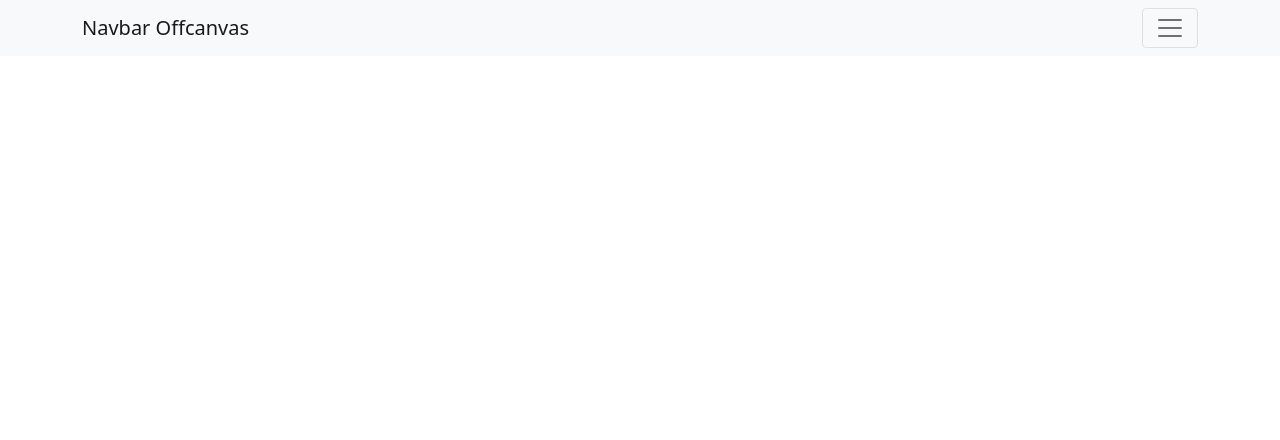
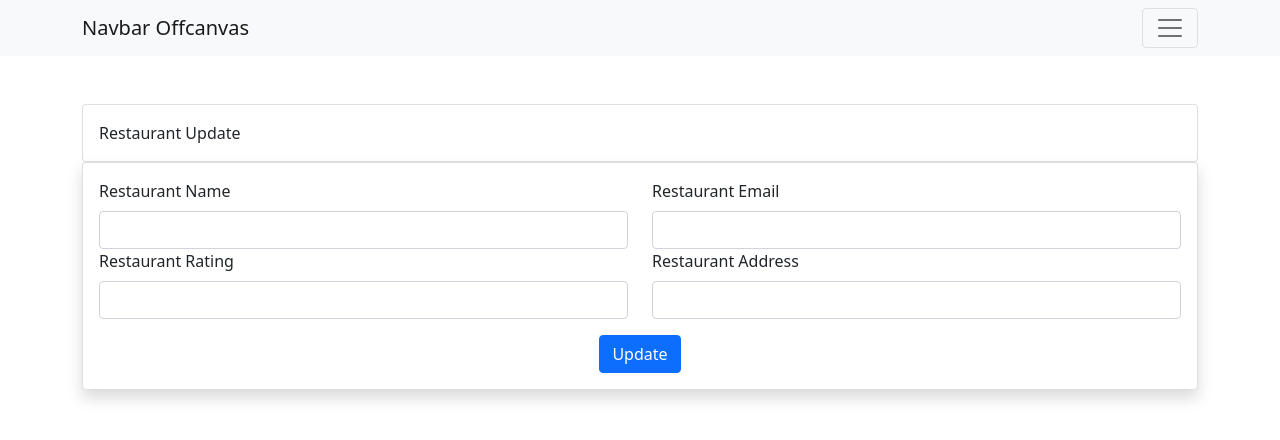
Before and after one commit to shivprajapat/restaurant-app, a React (Create React App) app in the folder react/: page /update/1 in a window 1280 px wide. Before the commit this address had no page. Shown: the top 440 px of the page. Built offline with nearby package versions, Linux system fonts and the light colour scheme; no server answers.

Commit message:
Put API Edit functionally Added

```diff
--- a/react/package.json
+++ b/react/package.json
@@ -10,7 +10,7 @@
     "react": "^17.0.2",
     "react-bootstrap": "^2.0.4",
     "react-dom": "^17.0.2",
-    "react-router-dom": "^6.2.1",
+    "react-router-dom": "^5.1.2",
     "react-scripts": "5.0.0",
     "web-vitals": "^2.1.2"
   },
--- a/react/src/App.js
+++ b/react/src/App.js
@@ -1,5 +1,6 @@
 import React from "react";
-import { BrowserRouter, Routes, Route } from "react-router-dom";
+import { BrowserRouter as Router, Switch, Route } from "react-router-dom";
+
 import Home from "./components/Home";
 import Header from "./components/Header";
 import RestauranstList from "./components/RestauranstList";
@@ -10,17 +11,30 @@ import RestaurantUpdate from "./components/RestaurantUpdate";
 
 const App = () => {
   return (
-    <BrowserRouter>
+    <Router>
       <Header />
-      <Routes>
-        <Route path="/" element={<Home />} />
-        <Route path="/list" element={<RestauranstList />} />
-        <Route path="/create" element={<RestaurantCreate />} />
-        <Route path="/search" element={<RestaurantSearch />} />
-        <Route path="/details" element={<RestaurantDetail />} />
-        <Route path="/update" element={<RestaurantUpdate />} />
-      </Routes>
-    </BrowserRouter>
+      <Switch>
+        <Route exact path="/">
+          <Home />
+        </Route>
+        <Route path="/list">
+          <RestauranstList />
+        </Route>
+        <Route path="/create">
+          <RestaurantCreate />
+        </Route>
+        <Route path="/search">
+          <RestaurantSearch />
+        </Route>
+        <Route path="/details">
+          <RestaurantDetail />
+        </Route>
+        <Route
+          path="/update/:id"
+          render={(props) => <RestaurantUpdate {...props} />}
+        ></Route>
+      </Switch>
+    </Router>
   );
 };
 
--- a/react/src/components/Header.jsx
+++ b/react/src/components/Header.jsx
@@ -6,7 +6,9 @@ const Header = () => {
   return (
     <Navbar bg="light" expand={false}>
       <Container>
-        <Navbar.Brand href="#">Navbar Offcanvas</Navbar.Brand>
+        <Navbar.Brand as={Link} to="/">
+          Navbar Offcanvas
+        </Navbar.Brand>
         <Navbar.Toggle aria-controls="offcanvasNavbar" />
         <Navbar.Offcanvas
           id="offcanvasNavbar"
--- a/react/src/components/RestauranstList.jsx
+++ b/react/src/components/RestauranstList.jsx
@@ -1,6 +1,7 @@
 import React, { Component } from "react";
-import { Spinner, Table, Container, Col } from "react-bootstrap";
-
+import { Spinner, Table, Container, Col, Button } from "react-bootstrap";
+import { Link } from "react-router-dom";
+import { FaEdit } from "react-icons/fa";
 export default class RestauranstList extends Component {
   constructor() {
     super();
@@ -12,7 +13,7 @@ export default class RestauranstList extends Component {
   componentDidMount() {
     fetch("http://localhost:3000/restaurant").then((response) => {
       response.json().then((result) => {
-        console.log(result);
+        // console.log(result);
         this.setState({ list: result });
       });
     });
@@ -36,8 +37,10 @@ export default class RestauranstList extends Component {
                 <th>Email</th>
               </tr>
             </thead>
+
+            <tbody>
               {this.state.list ? (
-              <tbody>
+                <>
                   {this.state.list.map((item, index) => {
                     const { id, name, address, rating, email } = item;
                     return (
@@ -47,13 +50,21 @@ export default class RestauranstList extends Component {
                         <td>{address}</td>
                         <td>{rating}</td>
                         <td>{email}</td>
+                        <td>
+                          <Link to={"/update/" + item.id}>
+                            <Button variant="primary">
+                              <FaEdit size={18} />
+                            </Button>
+                          </Link>
+                        </td>
                       </tr>
                     );
                   })}
-              </tbody>
+                </>
               ) : (
                 <Spinner animation="border" variant="primary" />
               )}
+            </tbody>
           </Table>
         </Container>
       </section>
--- a/react/src/components/RestaurantUpdate.jsx
+++ b/react/src/components/RestaurantUpdate.jsx
@@ -1,13 +1,109 @@
 import React, { Component } from "react";
-import { Card, Container } from "react-bootstrap";
+import { Button, Row, Card, Col, Container, Form } from "react-bootstrap";
 
 export default class RestaurantUpdate extends Component {
+  constructor() {
+    super();
+    this.state = {
+      name: null,
+      email: null,
+      address: null,
+      rating: null,
+      id: null,
+    };
+  }
+  componentDidMount() {
+    fetch(
+      "http://localhost:3000/restaurant/" + this.props.match.params.id
+    ).then((response) => {
+      response.json().then((result) => {
+        console.warn(result);
+        this.setState({
+          name: result.name,
+          email: result.email,
+          id: result.id,
+          rating: result.rating,
+          address: result.address,
+        });
+      });
+    });
+  }
+
+  update() {
+    fetch("http://localhost:3000/restaurant/" + this.state.id, {
+      method: "PUT",
+      headers: {
+        "Content-Type": "application/json",
+      },
+      body: JSON.stringify(this.state),
+    }).then((result) => {
+      result.json().then((resp) => {
+        alert("Restaurant has heen Update");
+      });
+    });
+  }
   render() {
+    console.log(this.props.match.id);
     return (
       <section className="mt-5">
         <Container>
           <Card>
-            <Card.Body>RestaurantUpdate</Card.Body>
+            <Card.Body>Restaurant Update</Card.Body>
+          </Card>
+          <Card className="shadow">
+            <Card.Body>
+              <Form>
+                <Row className="mb-3">
+                  <Form.Group as={Col} md="6" controlId="validationCustom02">
+                    <Form.Label>Restaurant Name</Form.Label>
+                    <Form.Control
+                      type="text"
+                      value={this.state.name}
+                      onChange={(e) => this.setState({ name: e.target.value })}
+                    />
+                  </Form.Group>
+                  <Form.Group as={Col} md="6" controlId="validationCustom02">
+                    <Form.Label>Restaurant Email</Form.Label>
+                    <Form.Control
+                      type="text"
+                      value={this.state.email}
+                      onChange={(e) => this.setState({ email: e.target.value })}
+                    />
+                  </Form.Group>
+                  <Form.Group as={Col} md="6" controlId="validationCustom02">
+                    <Form.Label>Restaurant Rating</Form.Label>
+                    <Form.Control
+                      type="text"
+                      value={this.state.rating}
+                      onChange={(e) =>
+                        this.setState({ rating: e.target.value })
+                      }
+                    />
+                  </Form.Group>
+                  <Form.Group as={Col} md="6" controlId="validationCustom02">
+                    <Form.Label>Restaurant Address</Form.Label>
+                    <Form.Control
+                      type="text"
+                      value={this.state.address}
+                      onChange={(e) =>
+                        this.setState({ address: e.target.value })
+                      }
+                    />
+                  </Form.Group>
+                </Row>
+                <Form.Group className="text-center">
+                  <Button
+                    variant="primary"
+                    onClick={() => {
+                      this.update();
+                    }}
+                    type="submit"
+                  >
+                    Update
+                  </Button>
+                </Form.Group>
+              </Form>
+            </Card.Body>
           </Card>
         </Container>
       </section>
```
Also changed, not shown: 2 other files (tests, documents, lock files or other folders). Lines whose indentation alone changed are shown as unchanged.
